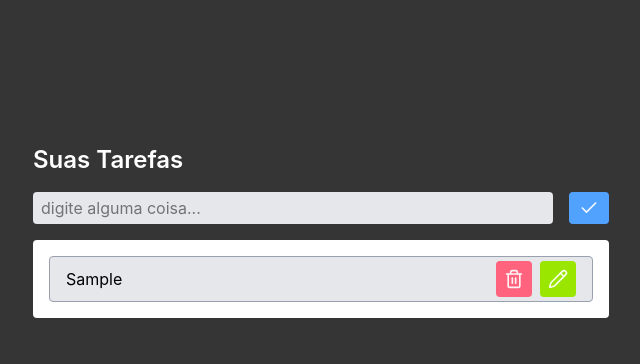
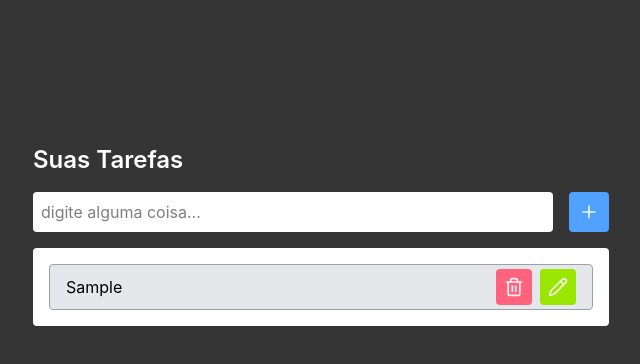
Before and after one commit to MarcioFilhoDev/suas-tasks, a React (Vite) app: page / in a window 1280 px wide. Both pictures are taken after typing "Sample" into the empty fields and a click on the button 908 px from the left and 208 px from the top of the page. Shown: the top 364 px of the page, without its empty margins (319-959 px from the left). Built offline with nearby package versions, Linux system fonts and the light colour scheme.

Commit message:
style: removido vertical scroll bar

```diff
--- a/src/App.tsx
+++ b/src/App.tsx
@@ -1,4 +1,4 @@
-import { Check } from "lucide-react";
+import { Plus } from "lucide-react";
 import { useEffect, useState, type SubmitEvent } from "react";
 import type { TaskProps } from "./types/Task";
 import Task from "./components/Task";
@@ -77,7 +77,7 @@ export default function App() {
           <input
             value={input}
             onChange={(e) => setInput(e.target.value)}
-            className="flex-1 bg-gray-200 rounded pl-2 py-1 text-base"
+            className="flex-1 bg-white rounded pl-2 py-2 text-base"
             type="text"
             placeholder="digite alguma coisa..."
           />
@@ -85,12 +85,12 @@ export default function App() {
             type="submit"
             className="bg-blue-400 hover:bg-blue-500 transition-colors px-2.5 rounded text-blue-50"
           >
-            <Check size={20} />
+            <Plus size={20} />
           </button>
         </form>
 
         {tasks.length > 0 ? (
-          <div className="bg-white flex flex-col gap-2 p-4 mt-4 rounded">
+          <div className="bg-white max-h-140 flex flex-col gap-2 p-4 mt-4 rounded overflow-y-auto [scrollbar-width:none] [&::-webkit-scrollbar]:hidden">
             {tasks.map((task) => (
               <Task
                 key={task.id}
```
